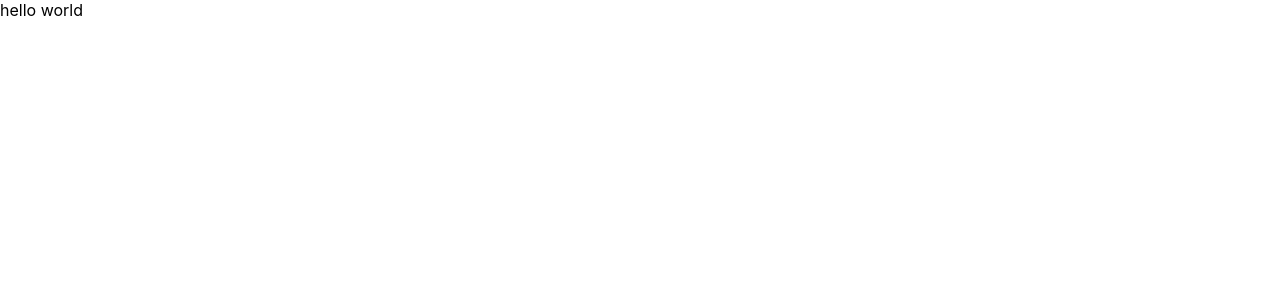
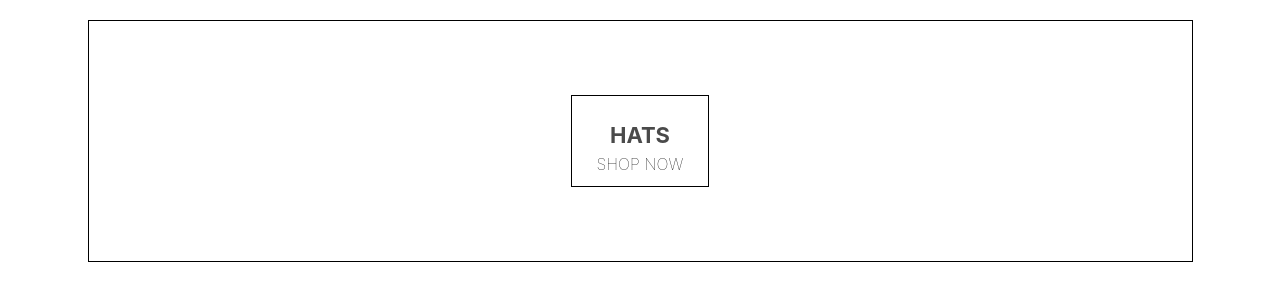
Before and after one commit to LisignoliMichele/e-commerce-react, a React (Create React App) app: page / in a window 1280 px wide. Shown: the top 300 px of the page. Built offline with nearby package versions, Linux system fonts and the light colour scheme.

Commit message:
added files for homepage

```diff
--- a/package.json
+++ b/package.json
@@ -6,6 +6,7 @@
     "@testing-library/jest-dom": "^5.14.1",
     "@testing-library/react": "^11.2.7",
     "@testing-library/user-event": "^12.8.3",
+    "node-sass": "^6.0.1",
     "react": "^17.0.2",
     "react-dom": "^17.0.2",
     "react-scripts": "4.0.3",
--- a/src/App.js
+++ b/src/App.js
@@ -1,7 +1,11 @@
 import './App.css';
+import HomePage from './homepage.component';
 
 function App() {
-  return  <div>hello world</div>
+  return  (
+    <HomePage/>
+  )
+
 }
 
 export default App;
--- /dev/null
+++ b/src/homepage.component.jsx
@@ -0,0 +1,17 @@
+import React from 'react';
+import './homepage.stylesheet.scss';
+
+const HomePage = () => (
+   <div className='homepage'>
+      <div className='directory-menu'>
+         <div className='menu-item'>
+            <div className='content'>
+               <h1 className='title'>HATS</h1>
+               <span className='subtitle'>SHOP NOW</span>
+            </div>
+         </div>
+      </div>
+   </div>
+)
+
+export default HomePage;
--- /dev/null
+++ b/src/homepage.stylesheet.scss
@@ -0,0 +1,54 @@
+.homepage {
+  display: flex;
+  flex-direction: column;
+  align-items: center;
+  padding: 20px 80px;
+}
+
+.directory-menu {
+  width: 100%;
+  display: flex;
+  flex-wrap: wrap;
+  justify-content: space-between;
+}
+
+.menu-item {
+  min-width: 30%;
+  height: 240px;
+  flex: 1 1 auto;
+  display: flex;
+  align-items: center;
+  justify-content: center;
+  border: 1px solid black;
+  margin: 0 7.5px 15px;
+
+  &:first-child {
+    margin-right: 7.5px;
+  }
+
+  &:last-child {
+    margin-left: 7.5px;
+  }
+
+  .content {
+    height: 90px;
+    padding: 0 25px;
+    display: flex;
+    flex-direction: column;
+    align-items: center;
+    justify-content: center;
+    border: 1px solid black;
+
+    .title {
+      font-weight: bold;
+      margin-bottom: 6px;
+      font-size: 22px;
+      color: #4a4a4a;
+    }
+
+    .subtitle {
+      font-weight: lighter;
+      font-size: 16px;
+    }
+  }
+}
```
Also changed, not shown: 1 other file (tests, documents, lock files or other folders).
